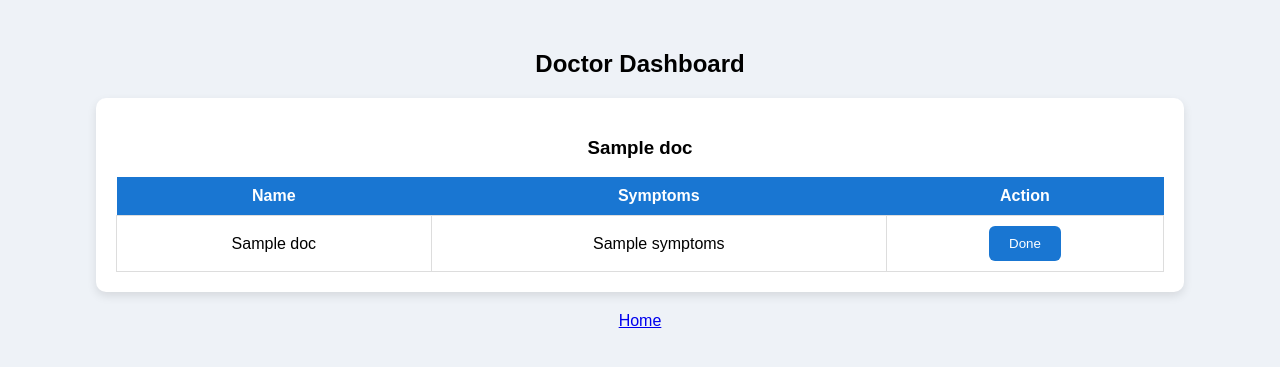
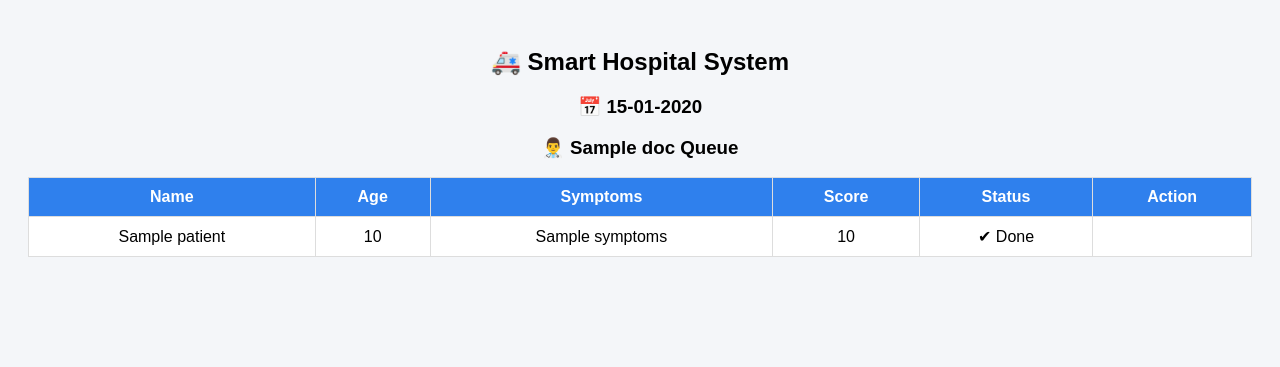
Before and after one commit to nandini-n9993/AI-Hospital-Queue-System, a Python web app: template templates/doctor.html in a window 1280 px wide. Shown: the top 367 px of the page. Run offline with Jinja, Linux system fonts and the light colour scheme; the template is opened without the code that fills it: most values are stand-ins (such as "Sample title", 1, 10 or a date in 2020).

Commit message:
Update doctor.html

```diff
--- a/templates/doctor.html
+++ b/templates/doctor.html
@@ -1,49 +1,65 @@
 <!DOCTYPE html>
 <html>
 <head>
-<link rel="stylesheet" href="{{ url_for('static', filename='style.css') }}">
+<title>Doctor Dashboard</title>
+<style>
+body{font-family:Arial;background:#f4f6f9;padding:20px;}
+h2,h3{text-align:center;}
+table{width:100%;border-collapse:collapse;background:white;margin-bottom:30px;}
+th,td{padding:10px;border:1px solid #ddd;text-align:center;}
+th{background:#2f80ed;color:white;}
+.btn{padding:5px 10px;color:white;text-decoration:none;border-radius:4px;}
+.red{background:red;}
+.green{background:green;}
+</style>
 </head>
 <body>
 
-<div class="container">
+<h2>🚑 Smart Hospital System</h2>
+<h3>📅 {{ now.strftime("%d-%m-%Y") }}</h3>
 
-<h2>Doctor Dashboard</h2>
-
-{% if grouped %}
-    {% for doc in grouped %}
-    <div class="card">
-
-        <h3>{{ doc }}</h3>
+{% for doc, patients in queues.items() %}
+<h3>👨‍⚕️ {{doc}} Queue</h3>
 
 <table>
 <tr>
 <th>Name</th>
+<th>Age</th>
 <th>Symptoms</th>
+<th>Score</th>
+<th>Status</th>
 <th>Action</th>
 </tr>
 
-        {% for p in grouped[doc] %}
+{% for p in patients %}
 <tr>
-            <td>{{ p.name }}</td>
-            <td>{{ p.symptoms }}</td>
+<td>{{p['name']}}</td>
+<td>{{p['age']}}</td>
+<td>{{p['symptoms']}}</td>
+<td>{{p['score']}}</td>
+
 <td>
-                <a href="/complete/{{ p.id }}">
-                    <button>Done</button>
-                </a>
+{% if p['status']=="Done" %}
+✔ Done
+{% elif p['emergency']==1 %}
+🚨 Emergency
+{% else %}
+Waiting
+{% endif %}
 </td>
+
+<td>
+{% if p['status']!="Done" %}
+<a class="btn red" href="/set_emergency/{{p['id']}}">Emergency</a>
+<br><br>
+<a class="btn green" href="/mark_done/{{p['id']}}">Done</a>
+{% endif %}
+</td>
+
 </tr>
 {% endfor %}
 </table>
-
-    </div>
 {% endfor %}
-{% else %}
-<p>No patients available</p>
-{% endif %}
-
-<a href="/">Home</a>
-
-</div>
 
 </body>
 </html>
```
Lines whose indentation alone changed are shown as unchanged.
